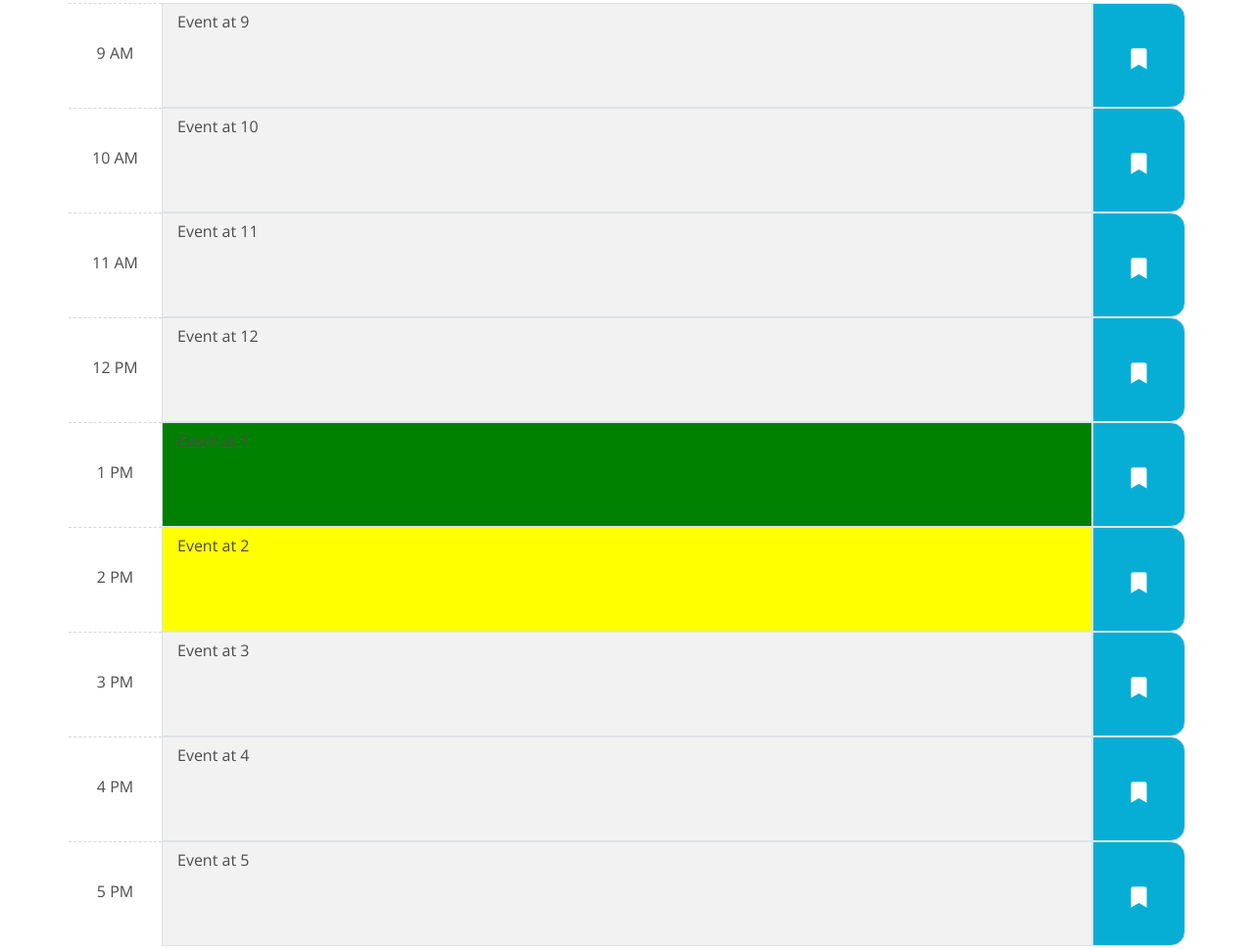
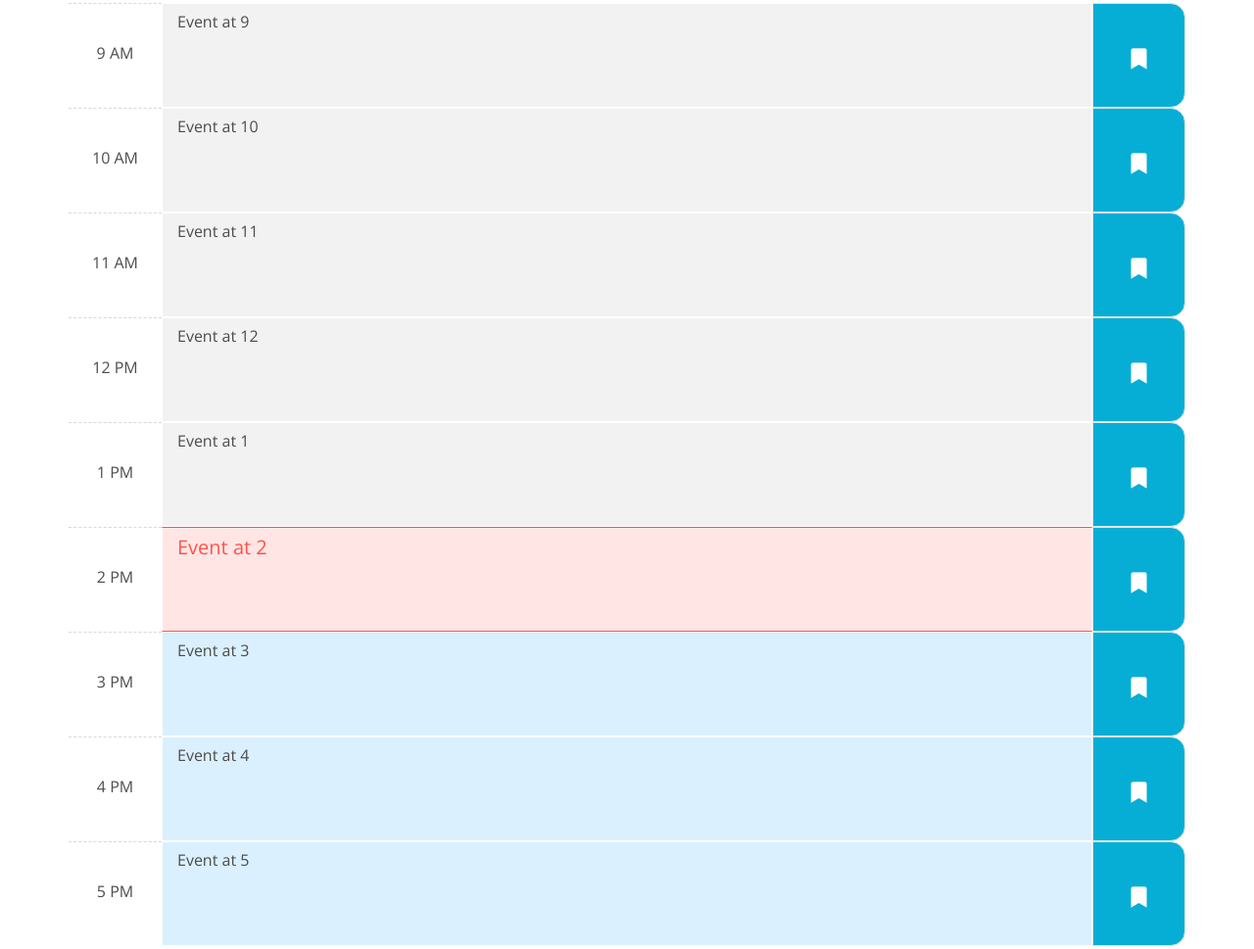
Before and after one commit to jungjungie/Day-Planner, a plain HTML site: page index.html in a window 1280 px wide. Shown: the part 346-1315 px from the top of the page at 98% size. Drawn offline with nearby package versions, Linux system fonts and the light colour scheme; a web font is replaced by a local one.

Commit message:
color coded time blocks based on past, current, future

```diff
--- a/index.html
+++ b/index.html
@@ -29,7 +29,7 @@
 			<section id="9" class="col-1 text-center hour">
 				<p><span class="time">9</span> AM</p>
 			</section>
-			<textarea class="col-10 border eventblock">Event at 9</textarea>
+			<textarea class="col-10 eventblock">Event at 9</textarea>
 			<button class="col-1 saveBtn">
 				<i class="fas fa-lg fa-bookmark "></i>
 			</button>
@@ -37,7 +37,7 @@
 			<section class="col-1 text-center hour">
 				<p><span class="time">10</span> AM</p>
 			</section>
-			<textarea class="col-10 border eventblock">Event at 10</textarea>
+			<textarea class="col-10 eventblock">Event at 10</textarea>
 			<button id="text10" class="col-1 saveBtn">
 				<i class="fas fa-lg fa-bookmark "></i>
 			</button>
@@ -45,7 +45,7 @@
 			<section class="col-1 text-center hour">
 				<p><span class="time">11</span> AM</p>
 			</section>
-			<textarea class="col-10 border eventblock">Event at 11</textarea>
+			<textarea class="col-10 eventblock">Event at 11</textarea>
 			<button class="col-1 saveBtn">
 				<i class="fas fa-lg fa-bookmark "></i>
 			</button>
@@ -53,7 +53,7 @@
 			<section class="col-1 text-center hour">
 				<p><span class="time">12</span> PM</p>
 			</section>
-			<textarea class="col-10 border eventblock">Event at 12</textarea>
+			<textarea class="col-10 eventblock">Event at 12</textarea>
 			<button class="col-1 saveBtn">
 				<i class="fas fa-lg fa-bookmark "></i>
 			</button>
@@ -61,7 +61,7 @@
 			<section class="col-1 text-center hour">
 				<p><span class="time">1</span> PM</p>
 			</section>
-			<textarea class="col-10 border eventblock">Event at 1</textarea>
+			<textarea class="col-10 eventblock">Event at 1</textarea>
 			<button class="col-1 saveBtn">
 				<i class="fas fa-lg fa-bookmark "></i>
 			</button>
@@ -69,7 +69,7 @@
 			<section class="col-1 text-center hour">
 				<p><span class="time">2</span> PM</p>
 			</section>
-			<textarea class="col-10 border eventblock">Event at 2</textarea>
+			<textarea class="col-10 eventblock">Event at 2</textarea>
 			<button class="col-1 saveBtn">
 				<i class="fas fa-lg fa-bookmark "></i>
 			</button>
@@ -77,7 +77,7 @@
 			<section class="col-1 text-center hour">
 				<p><span class="time">3</span> PM</p>
 			</section>
-			<textarea class="col-10 border eventblock">Event at 3</textarea>
+			<textarea class="col-10 eventblock">Event at 3</textarea>
 			<button class="col-1 saveBtn">
 				<i class="fas fa-lg fa-bookmark "></i>
 			</button>
@@ -85,7 +85,7 @@
 			<section class="col-1 text-center hour">
 				<p><span class="time">4</span> PM</p>
 			</section>
-			<textarea class="col-10 border eventblock">Event at 4</textarea>
+			<textarea class="col-10 eventblock">Event at 4</textarea>
 			<button class="col-1 saveBtn">
 				<i class="fas fa-lg fa-bookmark "></i>
 			</button>
@@ -93,7 +93,7 @@
 			<section class="col-1 text-center hour">
 				<p><span class="time">5</span> PM</p>
 			</section>
-			<textarea class="col-10 border eventblock">Event at 5</textarea>
+			<textarea class="col-10 eventblock">Event at 5</textarea>
 			<button class="col-1 saveBtn">
 				<i class="fas fa-lg fa-bookmark "></i>
 			</button>
--- a/script.js
+++ b/script.js
@@ -23,28 +23,29 @@ $(".saveBtn").on("click", function () {
 currentTime = parseInt(currentTime);
 
 // console.log($(".col-1").text())
-console.log($(".time"));
+// console.log($(".time"));
 
 // var timeArr = document.querySelectorAll(".time");
 // console.log(timeArr);
 
 var timeArr = $(".time");
 var eventBlockArr = $("textarea");
+var pastTimeArr = [];
 
 for (var i=0; i < timeArr.length; i++) {
 
     var timeblock = timeArr[i].textContent;
     // 9 , 10, 11 , 12 , 1 , 2 , 3 , 4 , 5
 
-    if (timeblock < currentTime) {
-        eventBlockArr.eq(i).css("background", "green");
-    }
+    if (timeblock == currentTime) {
+        // Current time block is red
+        eventBlockArr.eq(i).css({"background": "#FFE5E4", "color": "#ff5349", "border-top": "1px solid #ff5349", "border-bottom": "1px solid #ff5349"});
+        eventBlockArr.eq(i).addClass("lead");
 
-    if (timeblock == currentTime) {
-        eventBlockArr.eq(i).css("background", "yellow");
+        // Previous time blocks are gray
+        pastTimeArr = eventBlockArr.slice(0, i);
+        for (j=0; j < pastTimeArr.length; j++) {
+            pastTimeArr.eq(j).css("background", "#f2f2f2");
+        }
     }
 }
-
-// }
-// current time block is green
-// future time blocks are yellow
--- a/style.css
+++ b/style.css
@@ -53,27 +53,12 @@ body {
 }
 
 textarea{
-  background: #f2f2f2;
-  border: 1px solid #e5e5e5;
+  background: #daf0ff;
+  border: 1px solid white;
   resize: none;
   color: #4c4c4c;
   padding: 10px;
 }
-
-/* .past {
-  background-color: #d3d3d3;
-  color: white;
-} */
-
-/* .present {
-  background-color: #ff6961;
-  color: white;
-} */
-
-/* .future {
-  background-color: #77dd77;
-  color: white;
-} */
 
 .saveBtn {
   border: 1px solid #e5e5e5;
```
Also changed, not shown: ._index.html.
